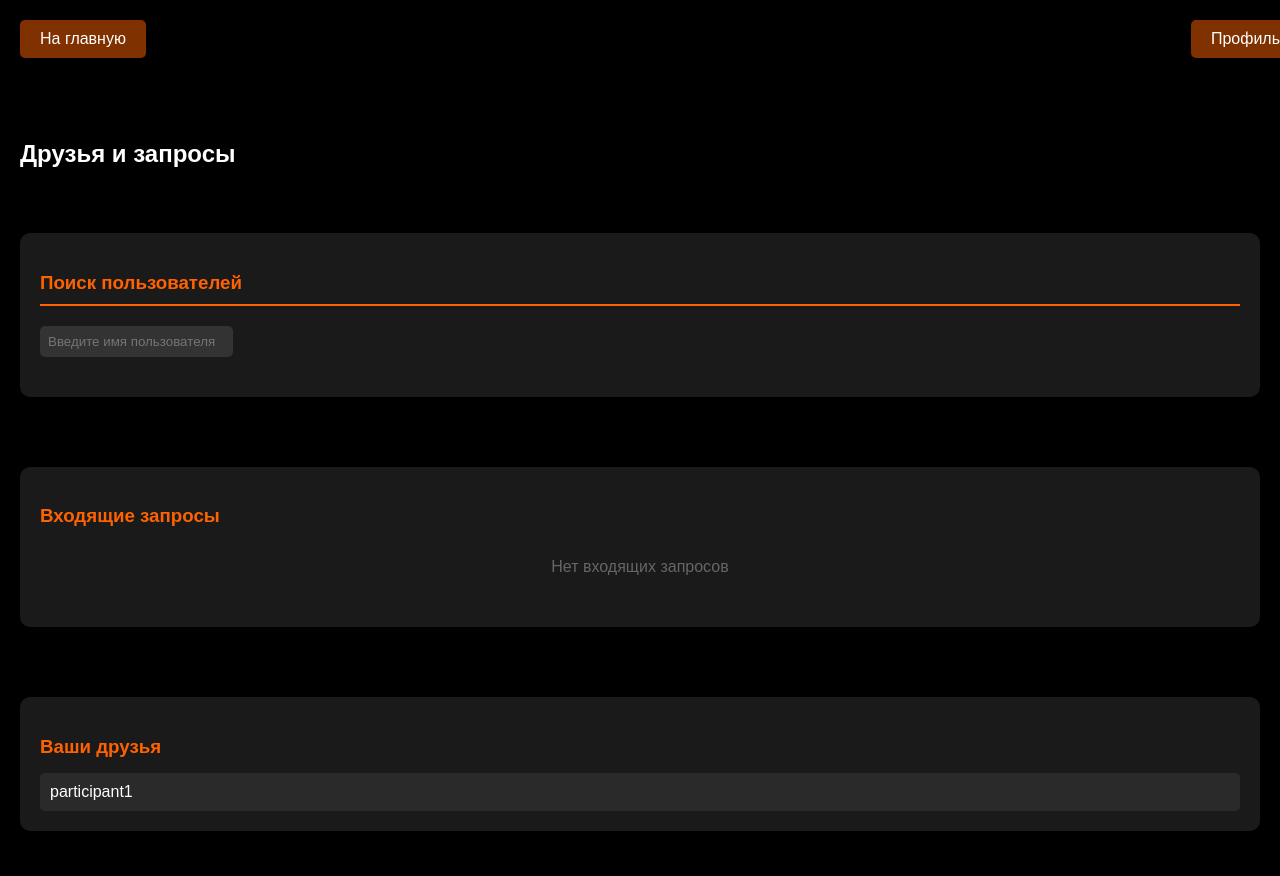
After one commit to DvorNil/if...else, a Flask app: page /friends in a window 1280 px wide. The commit adds this page. Run offline with Flask 3, Linux system fonts and the light colour scheme; a user stored in the database is signed in; tables that the repository leaves empty hold one stand-in row (values such as "Sample post"); data that the repository does not hold is empty; parts of the project's set-up code (start-up, migrations or seed data) failed here and were passed over.

Commit message:
Разделил "Друзья" и "Профиль"

```diff
--- a/app/app.py
+++ b/app/app.py
@@ -1046,7 +1046,13 @@
         db.session.rollback()
         return jsonify({"error": str(e)}), 500
 
+@app.route('/friends')
+def friends():
+    if 'username' not in session:
+        return redirect(url_for('login'))
 
+    user = User.query.filter_by(username=session['username']).first()
+    return render_template('friends.html', user=user)
 
 
 
--- a/app/static/styles.css
+++ b/app/static/styles.css
@@ -718,3 +718,19 @@
     background-color: #f44336 !important;
     margin-left: 10px;
 }
+
+.friends-section,
+.friend-requests-section,
+.friends-list-section {
+    background: #1a1a1a;
+    padding: 20px;
+    border-radius: 10px;
+    margin-bottom: 25px;
+}
+
+.friends-section h3,
+.friend-requests-section h3,
+.friends-list-section h3 {
+    color: #ff6200;
+    margin-bottom: 15px;
+}
--- /dev/null
+++ b/app/templates/friends.html
@@ -0,0 +1,53 @@
+<!DOCTYPE html>
+<html>
+<head>
+    <title>Друзья и запросы</title>
+    <link rel="stylesheet" href="{{ url_for('static', filename='styles.css') }}">
+</head>
+<body>
+    <div class="header">
+        <a href="{{ url_for('home') }}" class="menu-btn">На главную</a>
+        <a href="{{ url_for('profile') }}" class="menu-btn">Профиль</a>
+    </div>
+
+    <div class="posts-container">
+        <h2>Друзья и запросы</h2>
+
+        <!-- Поиск пользователей -->
+        <div class="friends-section">
+            <h3>Поиск пользователей</h3>
+            <div class="search-friends">
+                <input type="text"
+                       id="friend-search"
+                       class="search-input"
+                       placeholder="Введите имя пользователя">
+                <div id="search-results" class="search-results"></div>
+            </div>
+        </div>
+
+        <!-- Входящие запросы -->
+        <div class="friend-requests-section">
+            <h3>Входящие запросы</h3>
+            <div id="friend-requests-list"></div>
+        </div>
+
+        <!-- Список друзей -->
+        <div class="friends-list-section">
+            <h3>Ваши друзья</h3>
+            <div class="friends-container">
+                {% for friend in user.friends %}
+                    <a href="{{ url_for('user_profile', username=friend.username) }}"
+                       class="friend-item">
+                        <span>{{ friend.username }}</span>
+                    </a>
+                {% else %}
+                    <p class="empty-message">У вас пока нет друзей</p>
+                {% endfor %}
+            </div>
+        </div>
+    </div>
+
+    {% include 'modal.html' %}
+    <script src="{{ url_for('static', filename='script.js') }}"></script>
+</body>
+</html>
--- a/app/templates/index.html
+++ b/app/templates/index.html
@@ -13,6 +13,7 @@
                     <a href="{{ url_for('logout') }}">Выйти</a>
                     <a href="{{ url_for('register') }}">Сменить аккаунт</a>
                     <a href="{{ url_for('invitations') }}">Приглашения</a>
+                    <a href="{{ url_for('friends') }}">Друзья</a>
                     {% if session.role == 'organizer' %}
                         <a href="{{ url_for('add_event') }}">Добавить мероприятие</a>
                         <a href="{{ url_for('add_tag') }}">Добавить тег</a>
--- a/app/templates/user_profile.html
+++ b/app/templates/user_profile.html
@@ -51,7 +51,7 @@
                             {% include 'post.html' %}
                         {% endwith %}
                     {% else %}
-                        <p class="empty-message">Нет запланированных мероприятий</p>
+                        <p class="empty-message">Нет посещенных мероприятий</p>
                     {% endfor %}
                 </div>
             </details>
```
Also changed, not shown: app/templates/profile.html (+1 -21 lines), 1 other file.
